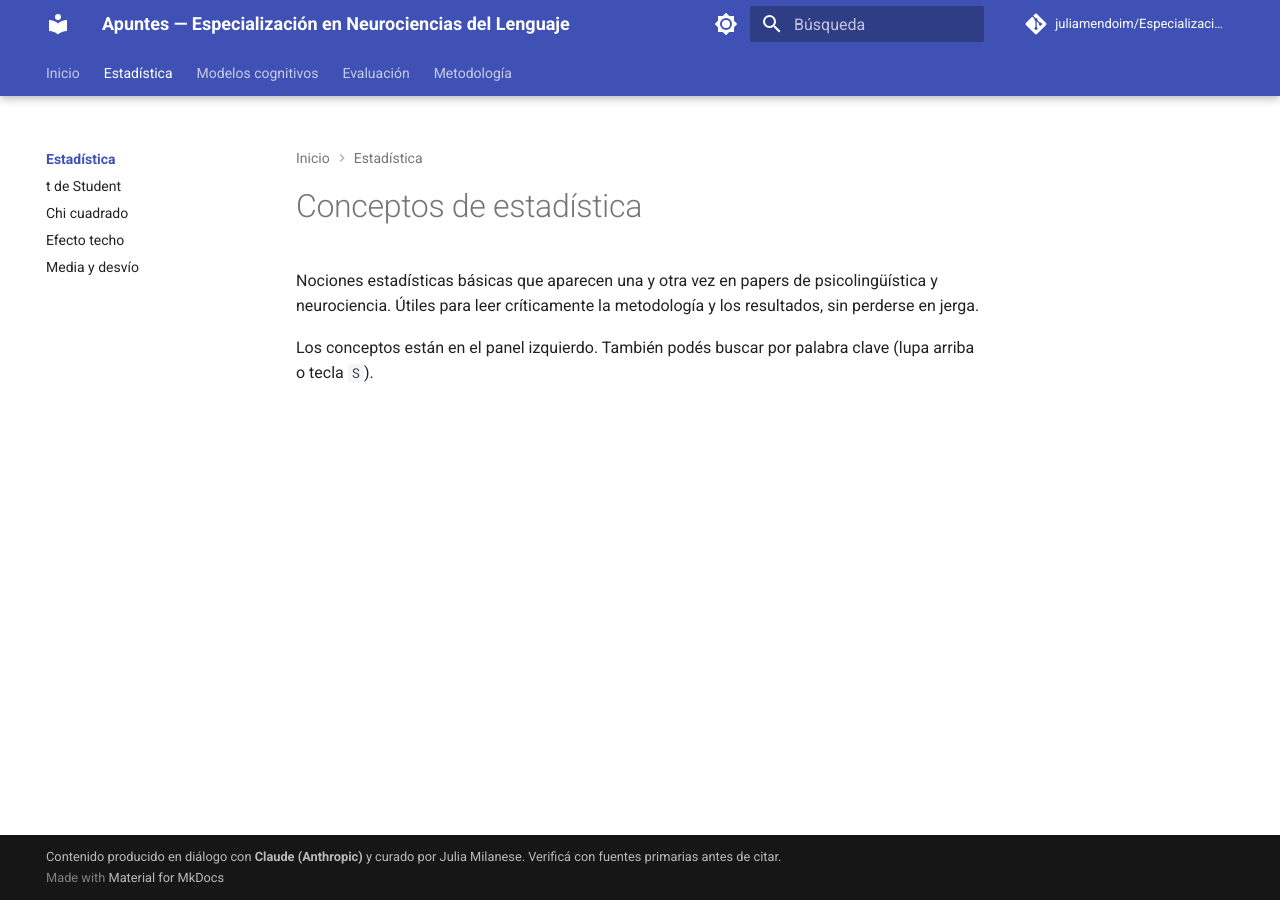
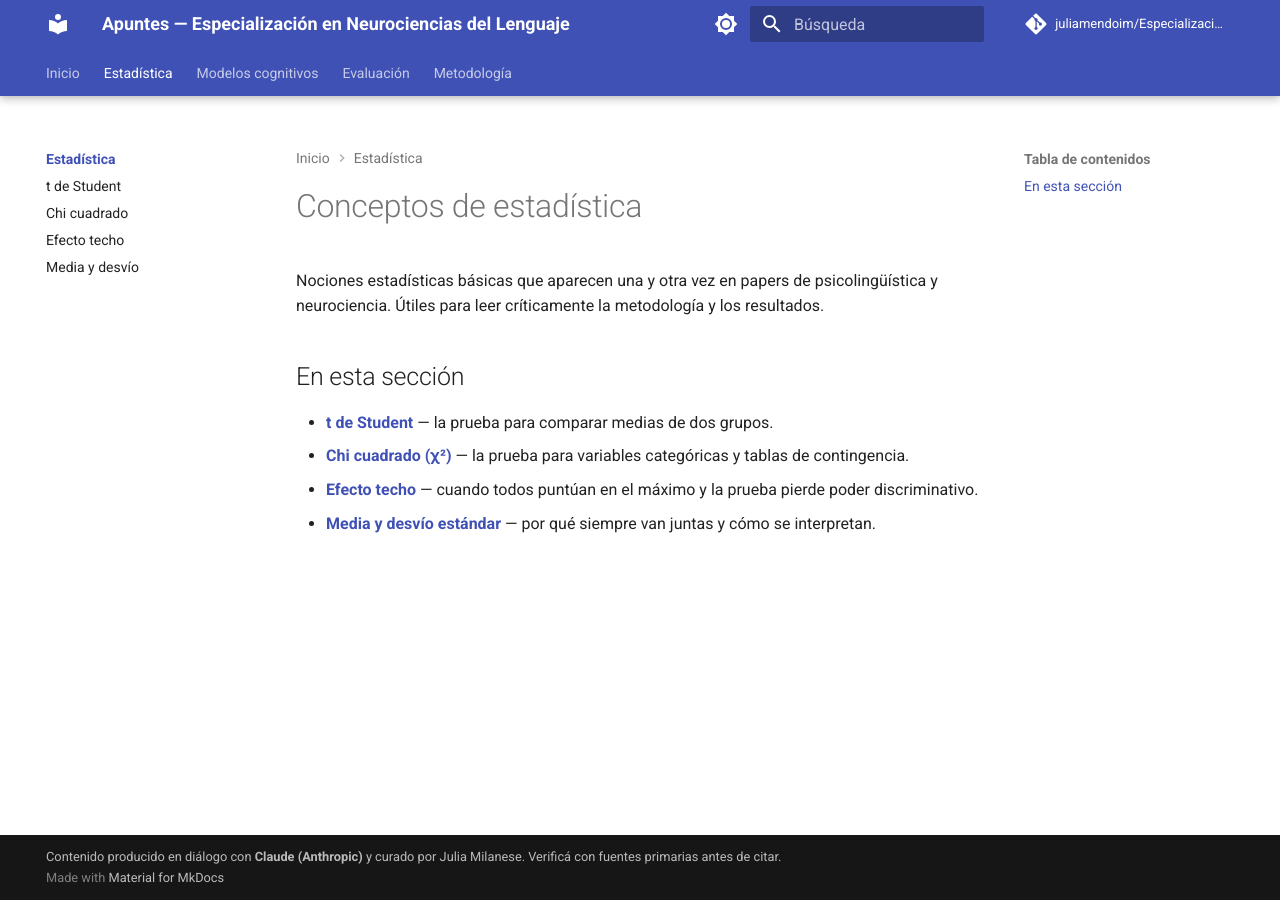
Before and after one commit to juliamendoim/Especializacion-Neurociencias-Page, an MkDocs documentation site: the page built from docs/estadistica/index.md, in a window 1280 px wide. Built offline with MkDocs 1.6.1 and Material for MkDocs 9.7.7, drawn with Linux system fonts in a browser that asks for light colours; comment, search, counter and statistics services are not loaded.

Commit message:
Restaurar resumen de temas en landing de cada sección

```diff
--- a/docs/estadistica/index.md
+++ b/docs/estadistica/index.md
@@ -1,5 +1,10 @@
 # Conceptos de estadística
 
-Nociones estadísticas básicas que aparecen una y otra vez en papers de psicolingüística y neurociencia. Útiles para leer críticamente la metodología y los resultados, sin perderse en jerga.
+Nociones estadísticas básicas que aparecen una y otra vez en papers de psicolingüística y neurociencia. Útiles para leer críticamente la metodología y los resultados.
 
-Los conceptos están en el panel izquierdo. También podés buscar por palabra clave (lupa arriba o tecla `S`).
+## En esta sección
+
+- **[t de Student](t-de-student.md)** — la prueba para comparar medias de dos grupos.
+- **[Chi cuadrado (χ²)](chi-cuadrado.md)** — la prueba para variables categóricas y tablas de contingencia.
+- **[Efecto techo](efecto-techo.md)** — cuando todos puntúan en el máximo y la prueba pierde poder discriminativo.
+- **[Media y desvío estándar](media-y-desvio.md)** — por qué siempre van juntas y cómo se interpretan.
```
Also changed, not shown: docs/evaluacion/index.md (+4 -1 lines), docs/metodologia/index.md (+3 -1 lines), docs/modelos-cognitivos/index.md (+5 -1 lines).
